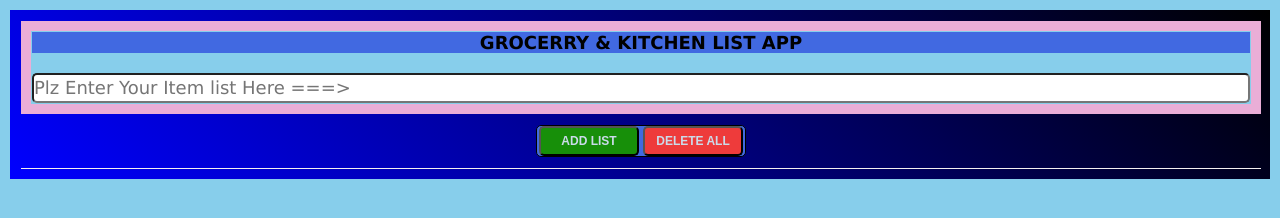
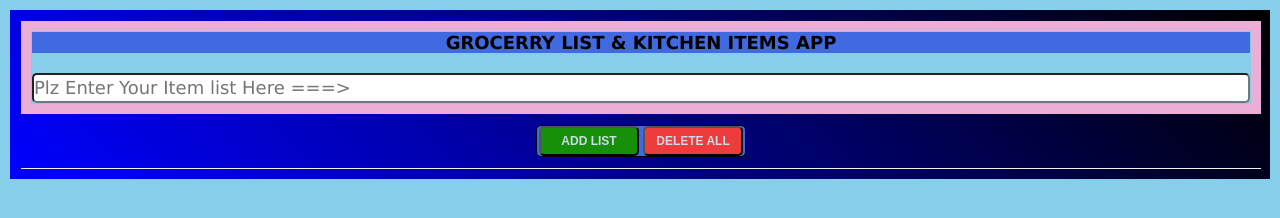
Before and after one commit to raoismailqadri/Grocerry-Item-List-App.JS, a plain HTML site: page index.html in a window 1280 px wide. Drawn offline with Linux system fonts and the light colour scheme.

Commit message:
extra changes

```diff
--- a/index.html
+++ b/index.html
@@ -11,7 +11,7 @@
 <body>
     <div class="main">
         <div class="task-input">
-            <h1 class="head"> GROCERRY & KITCHEN LIST APP </h1>
+            <h1 class="head"> GROCERRY LIST & KITCHEN ITEMS APP </h1>
             <input id="inp" type="text" placeholder="Plz Enter Your Item list Here ===>">
         </div>
 
```
